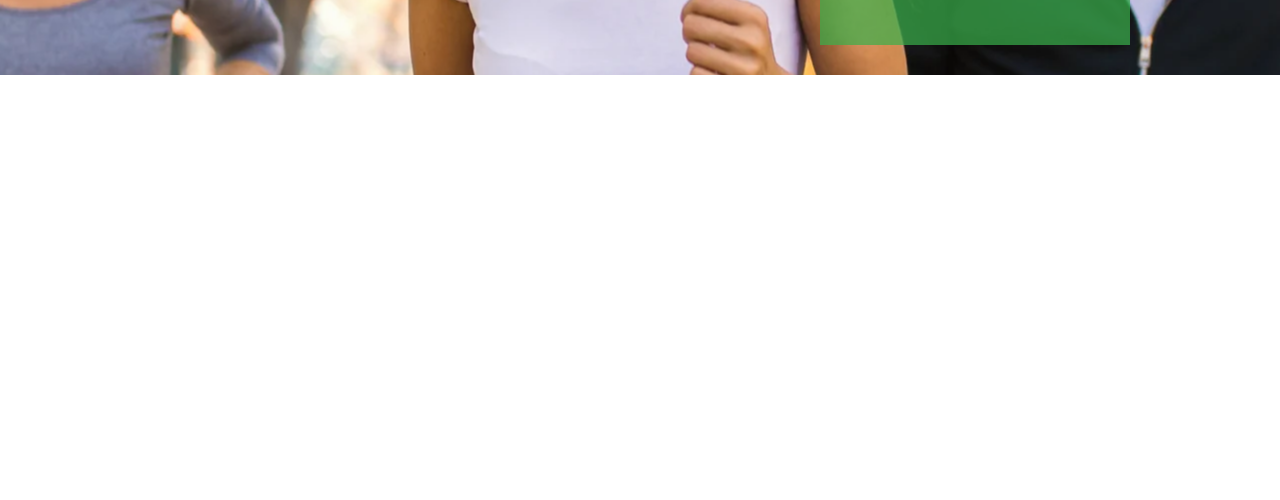
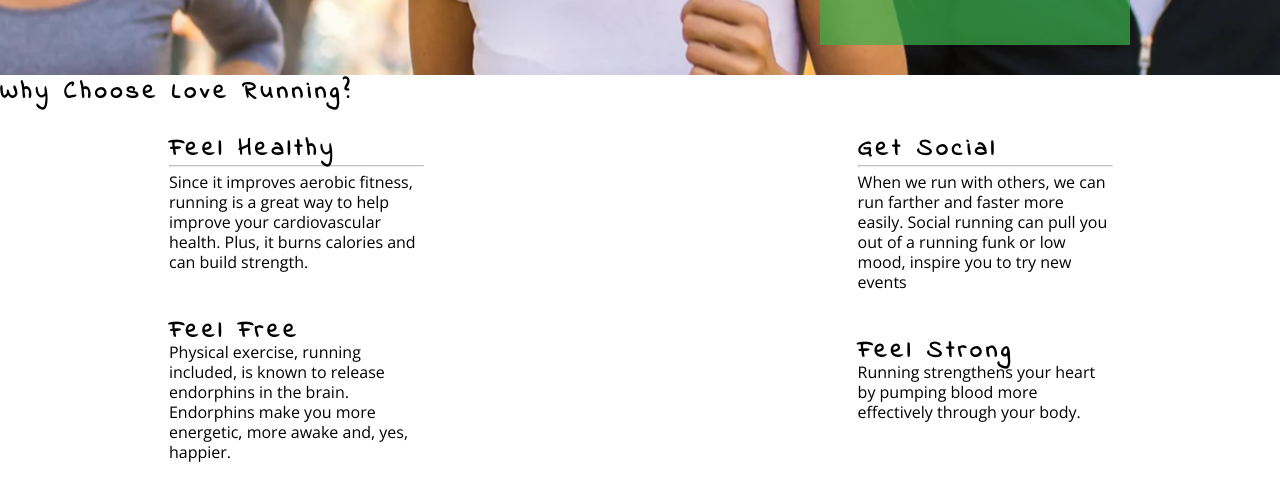
Before and after one commit to JeromePG/love-running, a plain HTML site: page index.html in a window 1280 px wide. Shown: the part 600-1100 px from the top of the page. Before the commit the page ends 800 px from the top, so only its background shows below. Drawn offline with nearby package versions, Linux system fonts and the light colour scheme.

Commit message:
add left and right ethos content

```diff
--- a/assets/css/style.css
+++ b/assets/css/style.css
@@ -92,3 +92,44 @@ h1, h2, h3, #logo{
     width: 300px;
     height: 200px;
 }
+
+/* ethos area */
+
+#left-about {
+    padding-top: 30px;
+    width: 33%;
+    float: left;
+}
+
+#center-about {
+    width: 33%;
+    background: rgb(181, 204, 160);
+    margin: 0 auto;
+}
+#right-about {
+    padding-top: 30px;
+    width: 33%;
+    float: right;
+}
+
+hr {
+    border-top: solid 1px silver;
+    margin: 5px 0;
+    width: 100%;
+}
+
+.left-about-header {
+    width: 60%;
+    float: right;
+    line-height: 20px;
+    clear: both;
+    margin-bottom: 50px;
+}
+
+.right-about-header {
+    width: 60%;
+    float: left;
+    line-height: 20px;
+    clear: both;
+    margin-bottom: 50px;
+}
--- a/index.html
+++ b/index.html
@@ -27,7 +27,44 @@
             <p>Birmingham, Erdington, Pype Hayes Park</p>
         </div>
     </section>
-    <section></section>
+    <section>
+        <h2>Why Choose Love Running?</h2>
+        <div id="left-about">
+            <div class="left-about-header">
+                <h2>Feel Healthy</h2>
+                <hr>
+                <p>
+                    Since it improves aerobic fitness, running is a great way to help improve your cardiovascular health. Plus, it burns calories and can build strength.
+                </p>
+            </div>
+            <div class="left-about-header">
+                <h2>Feel Free</h2>
+                <p>
+                    Physical exercise, running included, is known to release endorphins in the brain. Endorphins make you more energetic, more awake and, yes, happier.
+                </p>
+            </div>
+        </div>
+
+        <div id="center-about">
+
+        </div>
+
+        <div id="right-about">
+            <div class="right-about-header">
+                <h2>Get Social</h2>
+                <hr>
+                <p>
+                    When we run with others, we can run farther and faster more easily. Social running can pull you out of a running funk or low mood, inspire you to try new events
+                </p>
+            </div>
+            <div class="right-about-header">
+                <h2>Feel Strong</h2>
+                <p>
+                    Running strengthens your heart by pumping blood more effectively through your body.
+                </p>
+            </div>
+        </div>
+    </section>
     <section></section>
     <footer></footer>
 </body>
```
